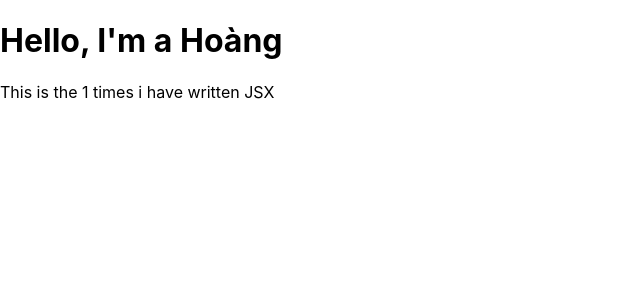
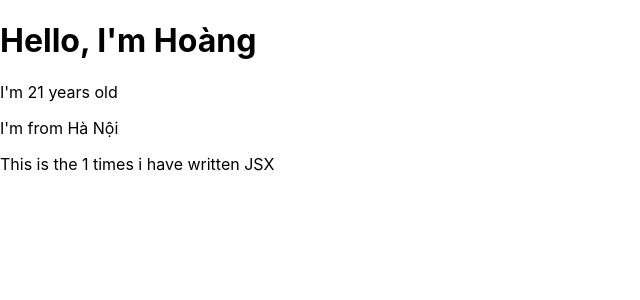
Before and after one commit to NemCaBong/react-learn, a React (Create React App) app: page / in a window 1280 px wide. Shown: the top 300 px of the page, without its empty margins (0-640 px from the left). Built offline with nearby package versions, Linux system fonts and the light colour scheme.

Commit message:
Lam viec voi component co ban

```diff
--- a/src/components/MyComponent.js
+++ b/src/components/MyComponent.js
@@ -1,27 +1,18 @@
-//  class component
-
-// function component: 16.8 thì nó có tác dụng giống hệt
-// class component. Trc đó thì nó ko có tác dụng gì khi không dùng với hooks.
 import React from "react";
 
 class MyComponent extends React.Component {
+  // biến state
   state = {
     name: "Hoàng",
     age: 21,
     address: "Hà Nội",
   };
-
-  // render() là phương thức bắt buộc phải có của class component
-  // tập hợp các thẻ html rồi trả ra màn hình
-  // sử dụng cú pháp JSX để viết html
-  // giúp mình viết JS bên trong code html
-
-  // bên trong JSX có thể trả về chỉ là 1 khối mà thôi
-  // nếu trả về 2 cái div thì lỗi ngay
   render() {
     return (
       <div>
-        <h1>Hello, I'm a {this.state.name}</h1>
+        <h1>Hello, I'm {this.state.name}</h1>
+        <p>I'm {this.state.age} years old</p>
+        <p>I'm from {this.state.address}</p>
         <p>
           This is the {Math.round(Math.random() * 10)} times i have written JSX
         </p>
```
